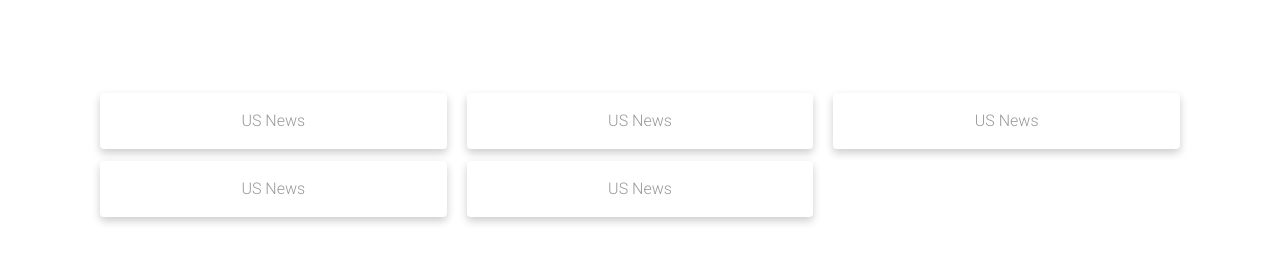
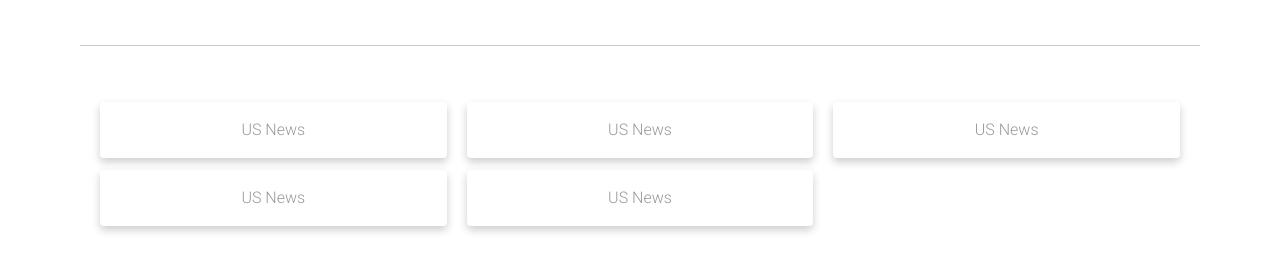
Before and after one commit to lmp-beep/07-Project1-MyNews, a plain HTML site: page index.html in a window 1280 px wide. Shown: the part 296-568 px from the top of the page. Drawn offline with Linux system fonts and the light colour scheme; no server answers.

Commit message:
added section separator

```diff
--- a/css/style.css
+++ b/css/style.css
@@ -196,6 +196,19 @@ h2 {
   border-bottom: 1px solid #000;
 }
 
+.divided {
+  display: flex;
+  align-items: center;
+  padding-left: 80px;
+  padding-right: 80px;
+}
+
+.divider {
+  flex-grow: 1;
+  border-bottom: 1px solid #ccc;
+  margin-bottom: 40px;
+}
+
 /* CARDS */
 .card {
   box-shadow: 0 4px 8px 0 rgba(0, 0, 0, 0.2);
--- a/index.html
+++ b/index.html
@@ -92,7 +92,11 @@
       </div>
     </div>
 
-<br><br>
+<!-- <br><br> -->
+
+<p class="divided">
+  <span class="divider"></span>
+</p>
 
 
 <!-- CARDS -->
@@ -138,66 +142,6 @@
 
 
 
-      <!-- <div class="card">
-        <a href="#">
-        <img class="card-img-top" src="https://images.unsplash.com/photo-1472076638602-b1f8b1ac0b4a?ixlib=rb-0.3.5&s=63c9de7246b535be56c8eaff9b87dd89&auto=format&fit=crop&w=500&q=80" alt="Card image cap">
-        <div class="card-body">
-          <h5 class="card-title">Lorem ipsum dolor sit amet, consectetur adipisicing elit. Consequatur, doloremque!</h5>
-          <p class="card-text">Lorem ipsum dolor sit amet, consectetur adipisicing elit. Distinctio iusto maxime nemo omnis praesentium similique.</p>
-          <p class="card-text"><small class="text-muted"><i class="fas fa-eye"></i>1000<i class="far fa-user"></i>admin<i class="fas fa-calendar-alt"></i>Jan 20, 2018</small></p>
-        </div>
-        </a>
-      </div> -->
-
-
-      <!-- <div class="card">
-        <a href="#">
-        <img class="card-img-top" src="https://images.unsplash.com/photo-1535086181678-5a5c4d23aa7d?ixlib=rb-0.3.5&ixid=eyJhcHBfaWQiOjEyMDd9&s=34c86263bec2c8f74ceb74e9f4c5a5fc&auto=format&fit=crop&w=500&q=80" alt="Card image cap">
-        <div class="card-body">
-          <h5 class="card-title">Lorem ipsum dolor sit amet, consectetur.</h5>
-          <p class="card-text">Amet commodi deleniti enim laboriosam odio placeat praesentium quis ratione rerum suscipit.</p>
-          <p class="card-text"><small class="text-muted"><i class="fas fa-eye"></i>1000<i class="far fa-user"></i>admin<i class="fas fa-calendar-alt"></i>Jan 20, 2018</small></p>
-        </div>
-        </a>
-      </div> -->
-
-
-      <!-- <div class="card">
-        <a href="#">
-        <img class="card-img-top" src="https://images.unsplash.com/photo-1535074153497-b08c5aa9c236?ixlib=rb-0.3.5&ixid=eyJhcHBfaWQiOjEyMDd9&s=d2aaf944a59f16fe1fe72f5057b3a7dd&auto=format&fit=crop&w=500&q=80" alt="Card image cap">
-        <div class="card-body">
-          <h5 class="card-title">Lorem ipsum dolor sit amet, consectetur.</h5>
-          <p class="card-text">This is a longer card with supporting text below as a natural lead-in to additional content. This content is a little bit longer.</p>
-          <p class="card-text"><small class="text-muted"><i class="fas fa-eye"></i>1000<i class="far fa-user"></i>admin<i class="fas fa-calendar-alt"></i>Jan 20, 2018</small></p>
-        </div>
-        </a>
-      </div> -->
-
-
-      <!-- <div class="card">
-        <a href="#">
-        <img class="card-img-top" src="https://images.unsplash.com/photo-1535124406821-d2848dfbb25c?ixlib=rb-0.3.5&ixid=eyJhcHBfaWQiOjEyMDd9&s=98c434d75b44c9c23fc9df2a9a77d59f&auto=format&fit=crop&w=500&q=80" alt="Card image cap">
-        <div class="card-body">
-          <h5 class="card-title">Lorem ipsum dolor sit amet.</h5>
-          <p class="card-text">Lorem ipsum dolor sit amet, consectetur adipisicing elit. At, consequatur culpa cumque deserunt dignissimos error explicabo fugiat harum ipsam magni minus mollitia nemo perferendis qui repellendus rerum saepe vel voluptate voluptatem voluptatum!
-            Aperiam, labore, molestiae!..</p>
-          <p class="card-text"><small class="text-muted"><i class="fas fa-eye"></i>1000<i class="far fa-user"></i>admin<i class="fas fa-calendar-alt"></i>Jan 20, 2018</small></p>
-        </div>
-        </a>
-      </div> -->
-
-
-      <!-- <div class="card">
-        <a href="#">
-        <img class="card-img-top" src="https://images.unsplash.com/photo-1508015926936-4eddcc6d4866?ixlib=rb-0.3.5&s=10b3a8717ab609be8d7786cab50c4e0b&auto=format&fit=crop&w=500&q=80" alt="Card image cap">
-        <div class="card-body">
-          <h5 class="card-title">Lorem ipsum dolor sit amet, consectetur adipisicing elit.</h5>
-          <p class="card-text">Lorem ipsum dolor sit amet, consectetur adipisicing elit. Atque commodi debitis eaque explicabo fuga maiores necessitatibus, neque omnis optio vel!</p>
-          <p class="card-text"><small class="text-muted"><i class="fas fa-eye"></i>1000<i class="far fa-user"></i>admin<i class="fas fa-calendar-alt"></i>Jan 20, 2018</small></p>
-        </div>
-        </a>
-      </div> -->
-
 
     </div>
   </div>
```
